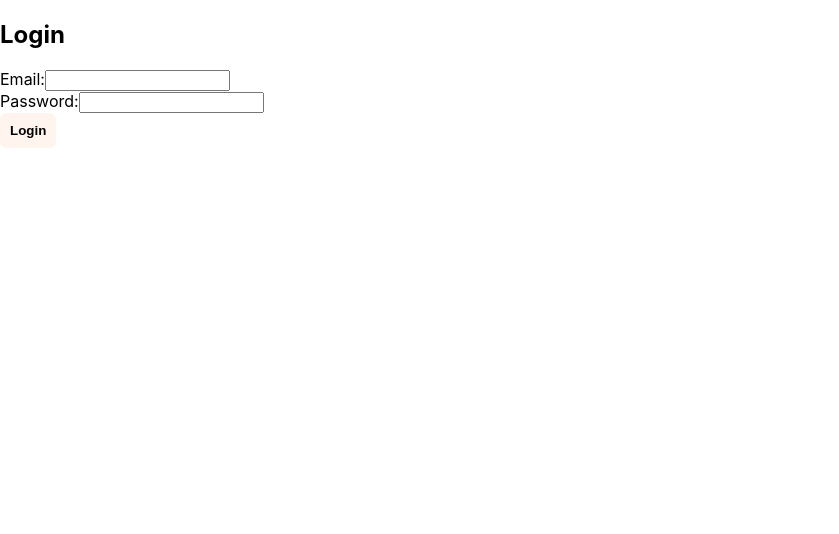
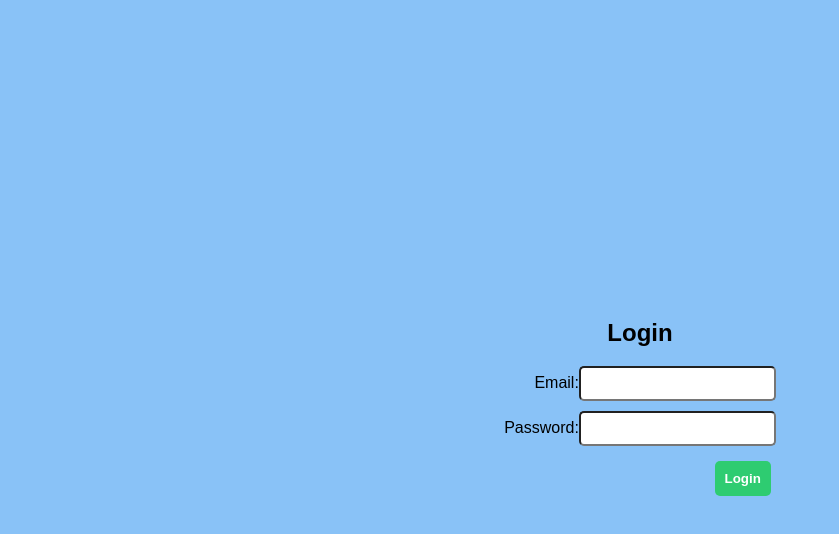
Before and after one commit to Jayabrata18/yoga-class-website, a React (Create React App) app in the folder client/: page /login in a window 1280 px wide. Shown: the top 534 px of the page, without its empty margins (0-839 px from the left). Built offline with nearby package versions, Linux system fonts and the light colour scheme.

Commit message:
added css property

```diff
--- a/client/src/pages/Login.js
+++ b/client/src/pages/Login.js
@@ -1,5 +1,6 @@
 import React, { useState } from "react";
 import axios from "axios";
+import './login.css';
 
 const Login = () => {
   const [email, setEmail] = useState("");
@@ -8,20 +9,38 @@ const Login = () => {
   const [userSlot, setUserSlot] = useState("");
   axios.defaults.withCredentials = true;
 
+  const timeSlotMapper = (slot) => {
+    switch (slot) {
+      case 0:
+        return "6-7am slot";
+      case 1:
+        return "7-8am slot";
+      case 2:
+        return "8-9am slot";
+      case 3:
+        return "5-6pm slot";
+      default:
+        return "";
+    }
+  };
+
   const handleLogin = async (e) => {
     e.preventDefault();
 
     try {
       const response = await axios.post(
         "https://yoga-class-website-ten.vercel.app/api/users/signin",
+        // "http://localhost:5000/api/users/signin",
         { email, password }
       );
 
-      const { success, message, slot } = response.data;
+      const { success, slot } = response.data;
 
       if (success) {
         setLoginMessage("Login successful!");
-        setUserSlot(`You are registered for the ${slot} slot.`);
+        setUserSlot(
+          `You have registered for the ${timeSlotMapper(slot)} slot.\nYou can only change your slot in the next billing month.`
+        );
       } else {
         setLoginMessage("Invalid email or password.");
       }
@@ -32,9 +51,9 @@ const Login = () => {
   };
 
   return (
-    <div>
+    <div className="login-container">
       <h2>Login</h2>
-      <form onSubmit={handleLogin}>
+      <form onSubmit={handleLogin} className="login-form">
         <div>
           <label>Email:</label>
           <input
@@ -51,7 +70,7 @@ const Login = () => {
             onChange={(e) => setPassword(e.target.value)}
           />
         </div>
-        <button type="submit">Login</button>
+        <button className="login-button"type="submit">Login</button>
       </form>
       {loginMessage && <p>{loginMessage}</p>}
       {userSlot && <p>{userSlot}</p>}
--- /dev/null
+++ b/client/src/pages/login.css
@@ -0,0 +1,34 @@
+.login-container {
+    display: flex;
+    flex-direction: column;
+    align-items: center;
+    justify-content: center;
+    height: 100vh;
+    font-family: 'Arial', sans-serif;
+    background-color:#89C2F7;
+}
+.login-form{
+
+    display: flex;
+    flex-direction: column;
+    align-items: flex-end;
+
+}
+label {
+    margin-bottom: 5px;
+}
+
+input {
+    padding: 8px;
+    margin-bottom: 10px;
+    border-radius: 5px;
+}
+.login-button{
+    background-color: #2ecc71;
+    color: #fff;
+    padding: 10px;
+    cursor: pointer;
+    border: none;
+    border-radius: 5px;
+    margin: 5px;
+}
```
